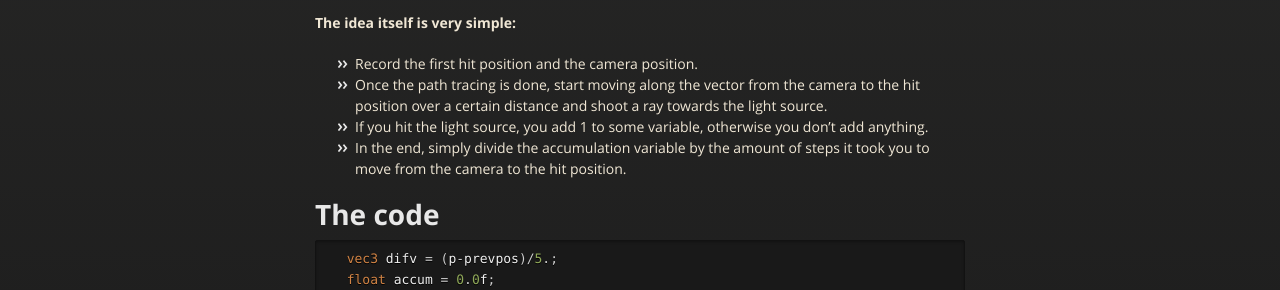
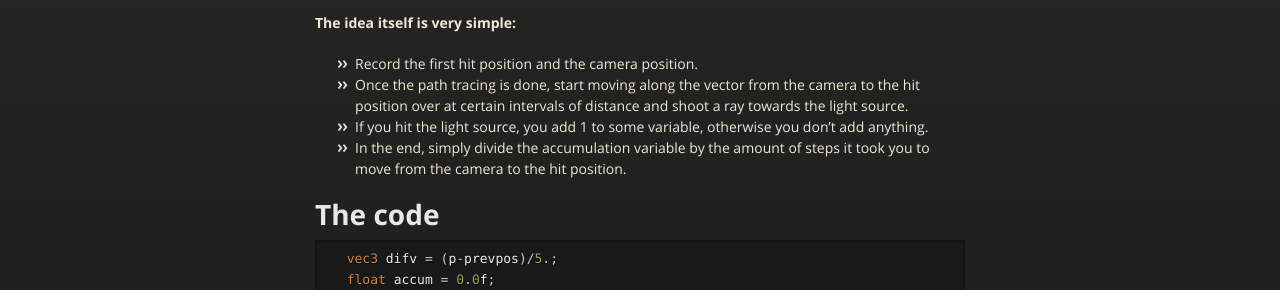
Before and after one commit to NamelessCoding/NamelessCoding.github.io, a Jekyll site: the page built from volumetrics2.md, in a window 1280 px wide and 900 px high. Shown: the part 398-688 px from the top of the window. Built offline with Jekyll 4.4.1, drawn with Linux system fonts in a browser that asks for light colours; our own code applies the rules of GitHub Pages for plain Markdown files.

Commit message:
Update volumetrics2.md

```diff
--- a/volumetrics2.md
+++ b/volumetrics2.md
@@ -6,7 +6,7 @@ Volumetrics are very easy to implement and I'll give an explanation on the algor
 
 **The idea itself is very simple:**
 - Record the first hit position and the camera position.
-- Once the path tracing is done, start moving along the vector from the camera to the hit position over a certain distance and shoot a ray towards the light source.
+- Once the path tracing is done, start moving along the vector from the camera to the hit position over at certain intervals of distance and shoot a ray towards the light source.
 - If you hit the light source, you add 1 to some variable, otherwise you don't add anything.
 - In the end, simply divide the accumulation variable by the amount of steps it took you to move from the camera to the hit position.
 
```
